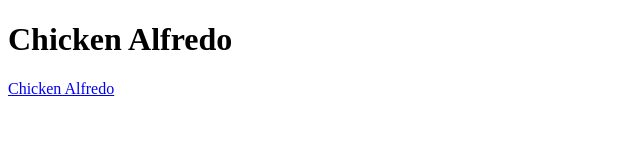
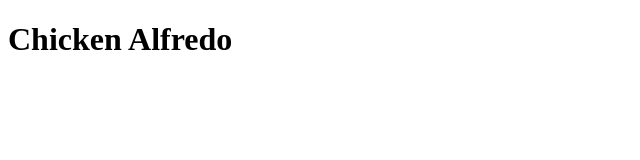
Before and after one commit to Squizzel/odin-recipes, a plain HTML site: page recipes/chickenAlfredo.html in a window 1280 px wide. Shown: the whole page, without its empty margins (0-640 px from the left). Drawn offline with Linux system fonts and the light colour scheme.

```diff
--- a/recipes/chickenAlfredo.html
+++ b/recipes/chickenAlfredo.html
@@ -7,6 +7,6 @@
 </head>
 <body>
     <h1>Chicken Alfredo</h1>
-    <a href="recipes/recipename.html">Chicken Alfredo</a>
+
 </body>
 </html>
```
